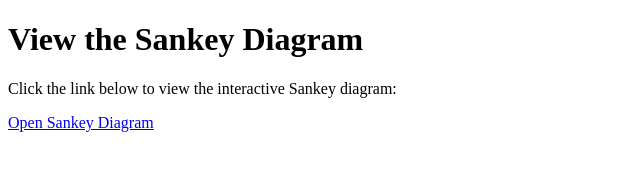
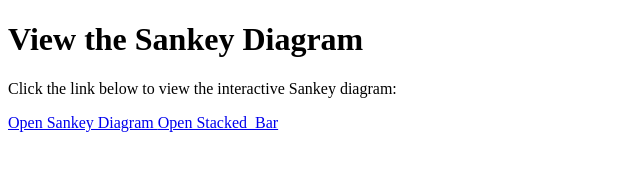
Before and after one commit to Kristen6666/sankey_graph, a plain HTML site: page index.html in a window 1280 px wide. Shown: the whole page, without its empty margins (0-640 px from the left). Drawn offline with Linux system fonts and the light colour scheme.

Commit message:
Update index.html

```diff
--- a/index.html
+++ b/index.html
@@ -10,6 +10,8 @@
     <p>Click the link below to view the interactive Sankey diagram:</p>
     <a href="https://github.com/Kristen6666/sankey_graph/blame/main/sankey.html" target="_blank">
         Open Sankey Diagram
+    <a href="https://Kristen6666.github.io/sankey_graph/stacked_bar.html" target="_blank">
+        Open Stacked_Bar
     </a>
 </body>
 </html>
```
